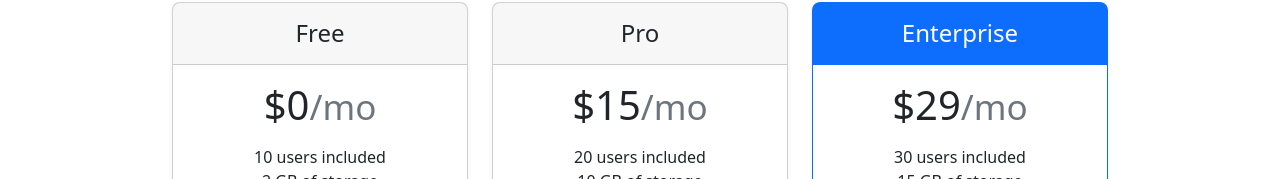
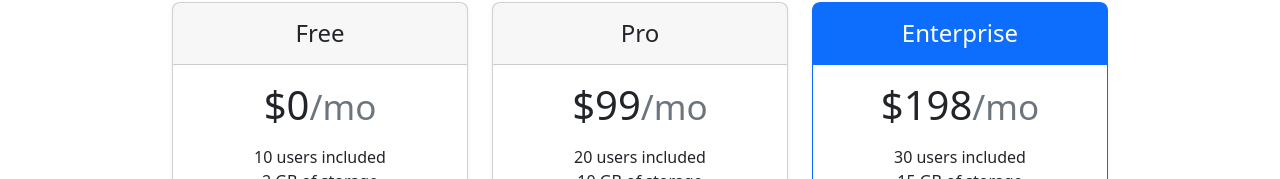
Before and after one commit to Feoridin/dgl113week01demoJasonX, a website: page docs/index.html in a window 1280 px wide. Shown: the part 316-495 px from the top of the page. Drawn offline with nearby package versions, Linux system fonts and the light colour scheme.

Commit message:
inject pricing into html

```diff
--- a/docs/index.html
+++ b/docs/index.html
@@ -93,7 +93,7 @@
               </div>
               <div class="card-body">
                 <h1 id="propriceh1"
-                    class="card-title pricing-card-title">$15<small class="text-muted fw-light">/mo</small></h1>
+                    class="card-title pricing-card-title">$<script>document.write(proPrice);</script><small class="text-muted fw-light">/mo</small></h1>
                 <ul class="list-unstyled mt-3 mb-4">
                   <li>20 users included</li>
                   <li>10 GB of storage</li>
@@ -111,7 +111,7 @@
               </div>
               <div class="card-body">
                 <h1 id="enterprisepriceh1"
-                    class="card-title pricing-card-title">$29<small class="text-muted fw-light">/mo</small></h1>
+                    class="card-title pricing-card-title">$<script>document.write(enterprisePrice);</script><small class="text-muted fw-light">/mo</small></h1>
                 <ul class="list-unstyled mt-3 mb-4">
                   <li>30 users included</li>
                   <li>15 GB of storage</li>
```
